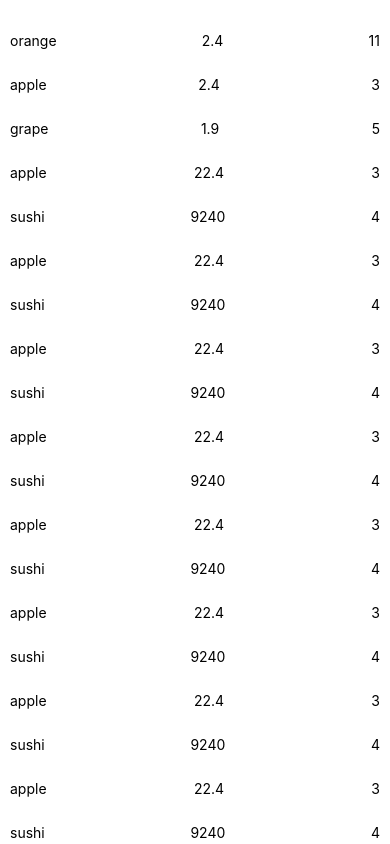
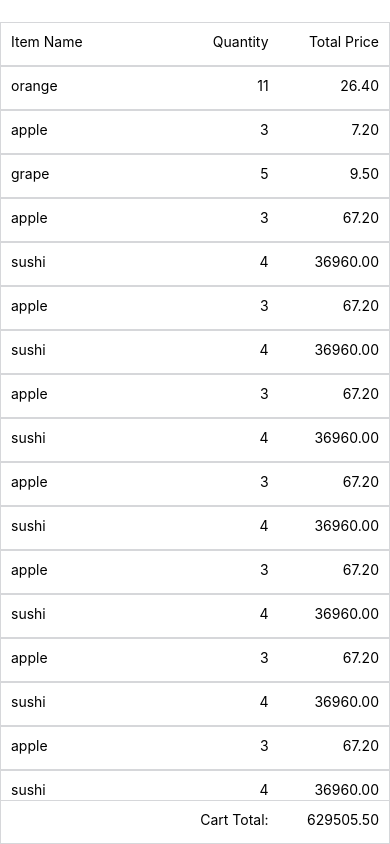
Before and after one commit to ramonpetgrave64/GroceryScanner, a React Native app in the folder GroceryExpoDemo/: screen / in a window 390 px wide. Built offline with nearby package versions, Linux system fonts and the light colour scheme.

Commit message:
added Cart Total at the bottom of the view

```diff
--- a/GroceryExpoDemo/App.js
+++ b/GroceryExpoDemo/App.js
@@ -10,38 +10,38 @@ export default class App extends Component {
     {key: '3', name: 'grape', icon: '#', price: 1.90, quantity: 5},
     {key: '4', name: 'apple', icon: '#', price: 22.40, quantity: 3},
     {key: '5', name: 'sushi', icon: '#', price: 9240, quantity: 4},
-    {key: '4', name: 'apple', icon: '#', price: 22.40, quantity: 3},
-    {key: '5', name: 'sushi', icon: '#', price: 9240, quantity: 4},
-    {key: '4', name: 'apple', icon: '#', price: 22.40, quantity: 3},
-    {key: '5', name: 'sushi', icon: '#', price: 9240, quantity: 4},
-    {key: '4', name: 'apple', icon: '#', price: 22.40, quantity: 3},
-    {key: '5', name: 'sushi', icon: '#', price: 9240, quantity: 4},
-    {key: '4', name: 'apple', icon: '#', price: 22.40, quantity: 3},
-    {key: '5', name: 'sushi', icon: '#', price: 9240, quantity: 4},
-    {key: '4', name: 'apple', icon: '#', price: 22.40, quantity: 3},
-    {key: '5', name: 'sushi', icon: '#', price: 9240, quantity: 4},
-    {key: '4', name: 'apple', icon: '#', price: 22.40, quantity: 3},
-    {key: '5', name: 'sushi', icon: '#', price: 9240, quantity: 4},
-    {key: '4', name: 'apple', icon: '#', price: 22.40, quantity: 3},
-    {key: '5', name: 'sushi', icon: '#', price: 9240, quantity: 4},
-    {key: '4', name: 'apple', icon: '#', price: 22.40, quantity: 3},
-    {key: '5', name: 'sushi', icon: '#', price: 9240, quantity: 4},
-    {key: '4', name: 'apple', icon: '#', price: 22.40, quantity: 3},
-    {key: '5', name: 'sushi', icon: '#', price: 9240, quantity: 4},
-    {key: '4', name: 'apple', icon: '#', price: 22.40, quantity: 3},
-    {key: '5', name: 'sushi', icon: '#', price: 9240, quantity: 4},
-    {key: '4', name: 'apple', icon: '#', price: 22.40, quantity: 3},
-    {key: '5', name: 'sushi', icon: '#', price: 9240, quantity: 4},
-    {key: '4', name: 'apple', icon: '#', price: 22.40, quantity: 3},
-    {key: '5', name: 'sushi', icon: '#', price: 9240, quantity: 4},
-    {key: '4', name: 'apple', icon: '#', price: 22.40, quantity: 3},
-    {key: '5', name: 'sushi', icon: '#', price: 9240, quantity: 4},
-    {key: '4', name: 'apple', icon: '#', price: 22.40, quantity: 3},
-    {key: '5', name: 'sushi', icon: '#', price: 9240, quantity: 4},
-    {key: '4', name: 'apple', icon: '#', price: 22.40, quantity: 3},
-    {key: '5', name: 'sushi', icon: '#', price: 9240, quantity: 4},
-    {key: '4', name: 'apple', icon: '#', price: 22.40, quantity: 3},
-    {key: '5', name: 'sushi', icon: '#', price: 9240, quantity: 4},
+    {key: '6', name: 'apple', icon: '#', price: 22.40, quantity: 3},
+    {key: '7', name: 'sushi', icon: '#', price: 9240, quantity: 4},
+    {key: '8', name: 'apple', icon: '#', price: 22.40, quantity: 3},
+    {key: '9', name: 'sushi', icon: '#', price: 9240, quantity: 4},
+    {key: '10', name: 'apple', icon: '#', price: 22.40, quantity: 3},
+    {key: '11', name: 'sushi', icon: '#', price: 9240, quantity: 4},
+    {key: '12', name: 'apple', icon: '#', price: 22.40, quantity: 3},
+    {key: '13', name: 'sushi', icon: '#', price: 9240, quantity: 4},
+    {key: '14', name: 'apple', icon: '#', price: 22.40, quantity: 3},
+    {key: '15', name: 'sushi', icon: '#', price: 9240, quantity: 4},
+    {key: '16', name: 'apple', icon: '#', price: 22.40, quantity: 3},
+    {key: '17', name: 'sushi', icon: '#', price: 9240, quantity: 4},
+    {key: '18', name: 'apple', icon: '#', price: 22.40, quantity: 3},
+    {key: '19', name: 'sushi', icon: '#', price: 9240, quantity: 4},
+    {key: '20', name: 'apple', icon: '#', price: 22.40, quantity: 3},
+    {key: '21', name: 'sushi', icon: '#', price: 9240, quantity: 4},
+    {key: '22', name: 'apple', icon: '#', price: 22.40, quantity: 3},
+    {key: '23', name: 'sushi', icon: '#', price: 9240, quantity: 4},
+    {key: '24', name: 'apple', icon: '#', price: 22.40, quantity: 3},
+    {key: '25', name: 'sushi', icon: '#', price: 9240, quantity: 4},
+    {key: '26', name: 'apple', icon: '#', price: 22.40, quantity: 3},
+    {key: '27', name: 'sushi', icon: '#', price: 9240, quantity: 4},
+    {key: '28', name: 'apple', icon: '#', price: 22.40, quantity: 3},
+    {key: '29', name: 'sushi', icon: '#', price: 9240, quantity: 4},
+    {key: '30', name: 'apple', icon: '#', price: 22.40, quantity: 3},
+    {key: '31', name: 'sushi', icon: '#', price: 9240, quantity: 4},
+    {key: '32', name: 'apple', icon: '#', price: 22.40, quantity: 3},
+    {key: '33', name: 'sushi', icon: '#', price: 9240, quantity: 4},
+    {key: '34', name: 'apple', icon: '#', price: 22.40, quantity: 3},
+    {key: '35', name: 'sushi', icon: '#', price: 9240, quantity: 4},
+    {key: '36', name: 'apple', icon: '#', price: 22.40, quantity: 3},
+    {key: '37', name: 'sushi', icon: '#', price: 9240, quantity: 4},
   ]
 
   render() {
--- a/GroceryExpoDemo/ShoppingCart.js
+++ b/GroceryExpoDemo/ShoppingCart.js
@@ -12,24 +12,61 @@ const ShoppingCart = (props) => {
           fontSize: 18,
           height: 44,
           flexDirection: 'row',
+          borderRadius: 0,
+          borderWidth: 0.5,
+          borderColor: '#d6d7da',
           justifyContent: 'space-between',
         },
+        item_name: {
+            flexBasis: '50%',
+        },
+        item_quantity: {
+            textAlign: 'right',
+            flexBasis: '20%',
+        },
+        item_total: {
+            textAlign: 'right',
+            flexBasis: '30%',
+        },
+        cart_total: {
+            textAlign: 'right',
+            flexBasis: '30%',
+            flexGrow: 1,
+        }
     })
 
     return (
         <View style={styles.container}>
+            {/* Cart Heading */}
+            <View style={styles.item}>
+                <Text style={styles.item_name}>Item Name</Text>
+                <Text style={styles.item_quantity}>Quantity</Text>
+                <Text style={styles.item_total}>Total Price</Text>
+            </View>
+            {/* Cart Contents */}
             <FlatList
                 data={props.cart_data}
                 renderItem={
                 ({item}) =>
                     <View style={styles.item}>
                     {/* <Image source={{uri: '#'}}/> */}
-                  <Text>{item.name}</Text>
-                  <Text>{item.price}</Text>
-                  <Text>{item.quantity}</Text>
+                    <Text style={styles.item_name}>{item.name}</Text>
+                    <Text style={styles.item_quantity}>{item.quantity}</Text>
+                    <Text style={styles.item_total}>{(item.price * item.quantity).toFixed(2)}</Text>
                     </View>
                 }
             />
+            {/* Cart Total */}
+            <View style={styles.item}>
+                <Text style={styles.cart_total}>Cart Total:</Text>
+                <Text style={styles.item_total}>
+                    {
+                        props.cart_data.reduce( (total, item) => {
+                            return total + item.price * item.quantity;
+                        }, 0 ).toFixed(2)
+                    }
+                </Text>
+            </View>
         </View>
     );
 }
```
Lines whose indentation alone changed are shown as unchanged.
